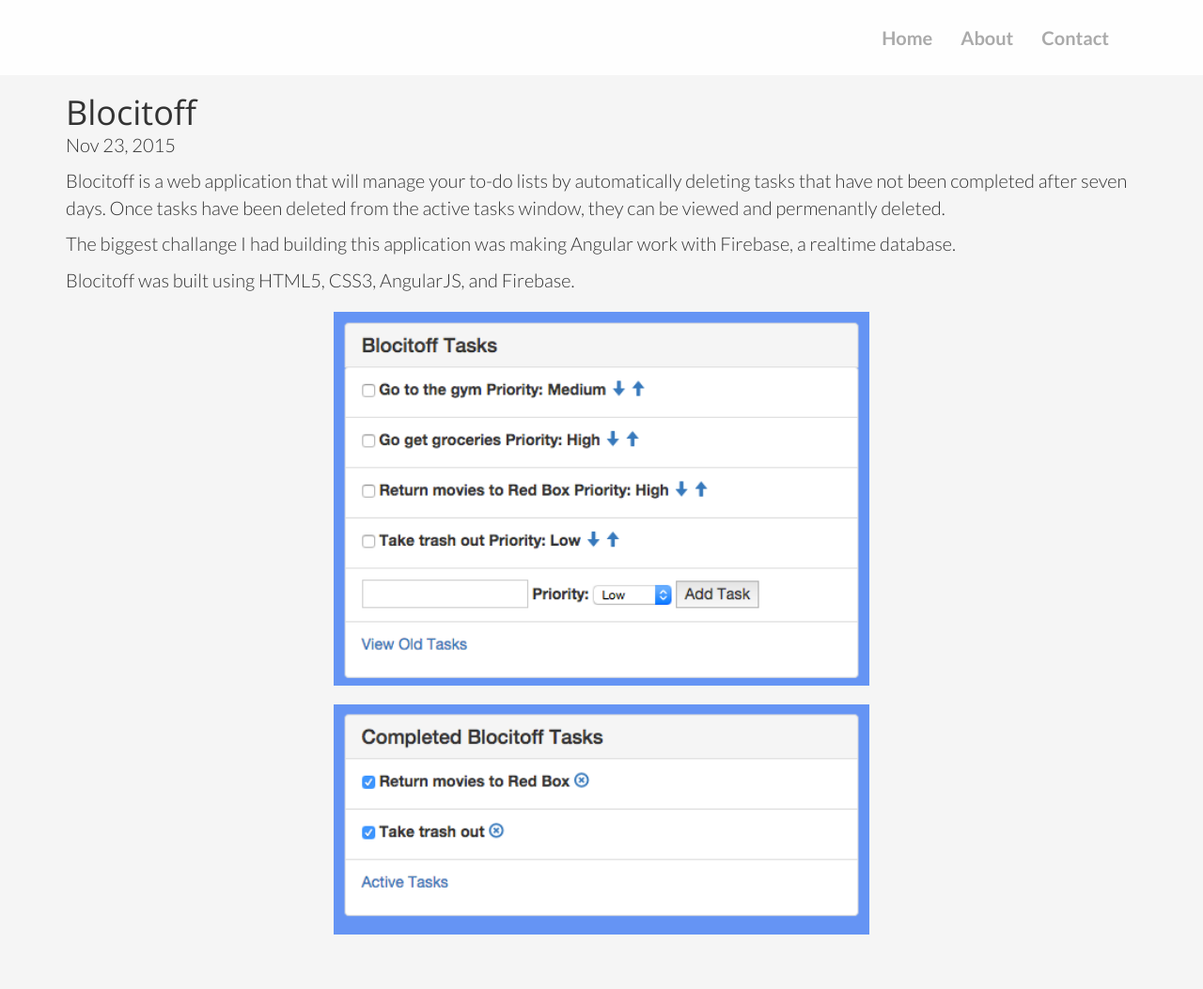
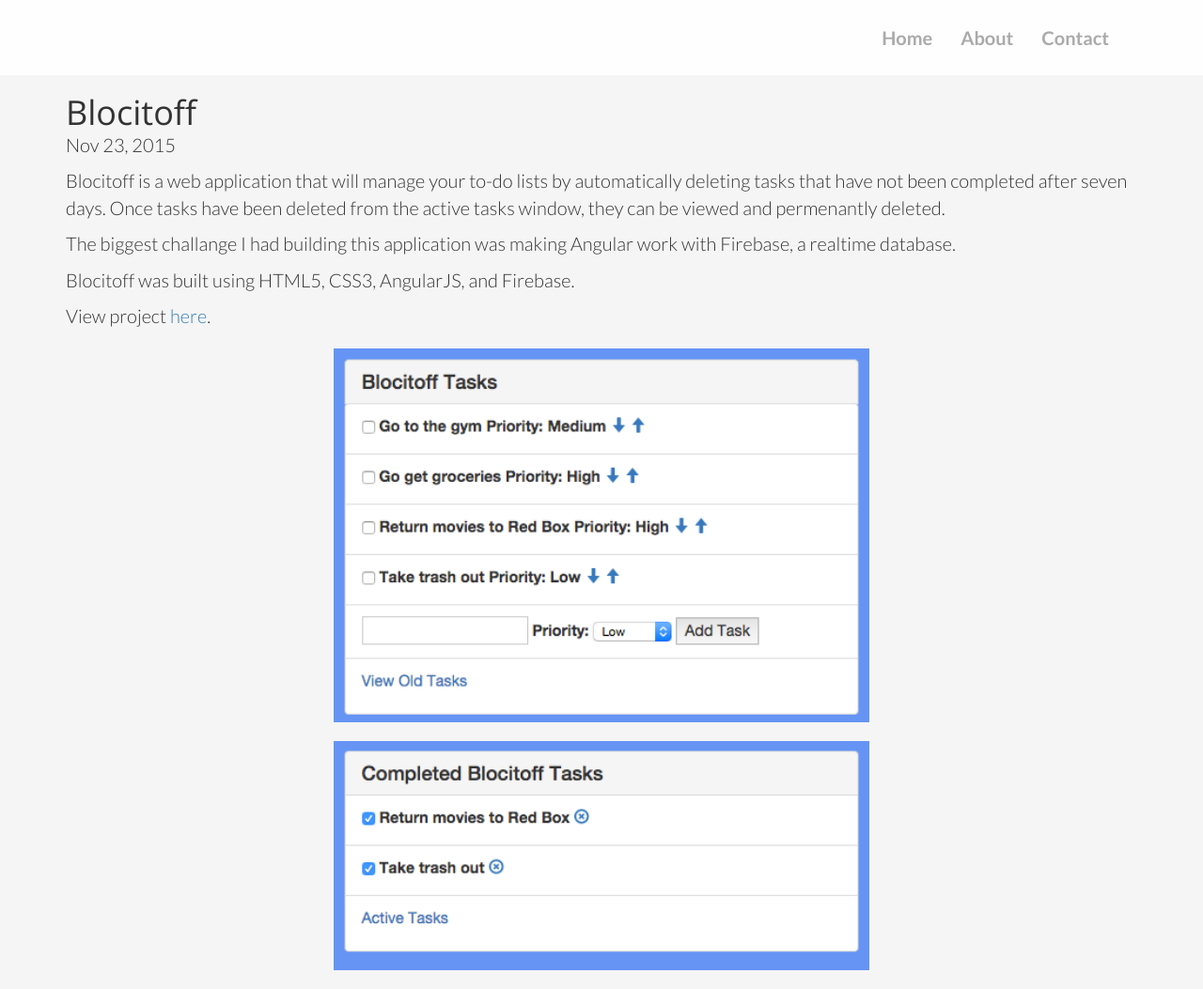
Before and after one commit to dfuentes22/dfuentes22.github.io, a Jekyll site: the page built from _posts/2015-11-23-Blocitoff.md, in a window 1280 px wide. Shown: the whole page at 94% size. Built offline with Jekyll 4.4.1, drawn with Linux system fonts in a browser that asks for light colours; nearby versions of some CDN libraries; before the commit the page ends 1015 px from its top, so only the background shows below that.

Commit message:
added project link

```diff
--- a/_posts/2015-11-23-Blocitoff.md
+++ b/_posts/2015-11-23-Blocitoff.md
@@ -12,6 +12,8 @@
 
 Blocitoff was built using HTML5, CSS3, AngularJS, and Firebase.
 
+View project <a href="http://blocitoff-dan.herokuapp.com/">here</a>.
+
 <div class="preview">
 <img src="../img/blocitoff-1.jpg">
 <img src="../img/blocitoff-2.jpg">
```
